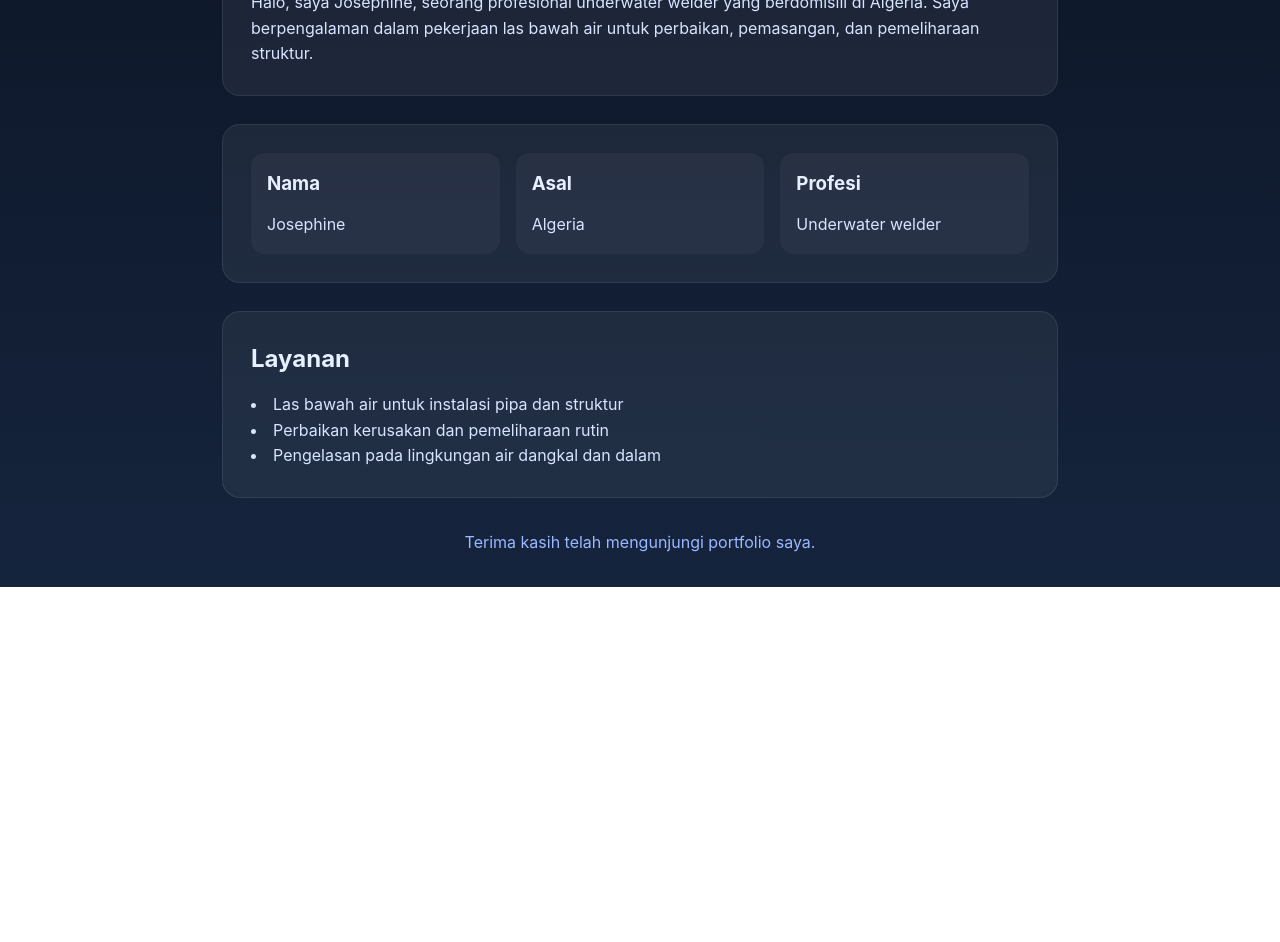
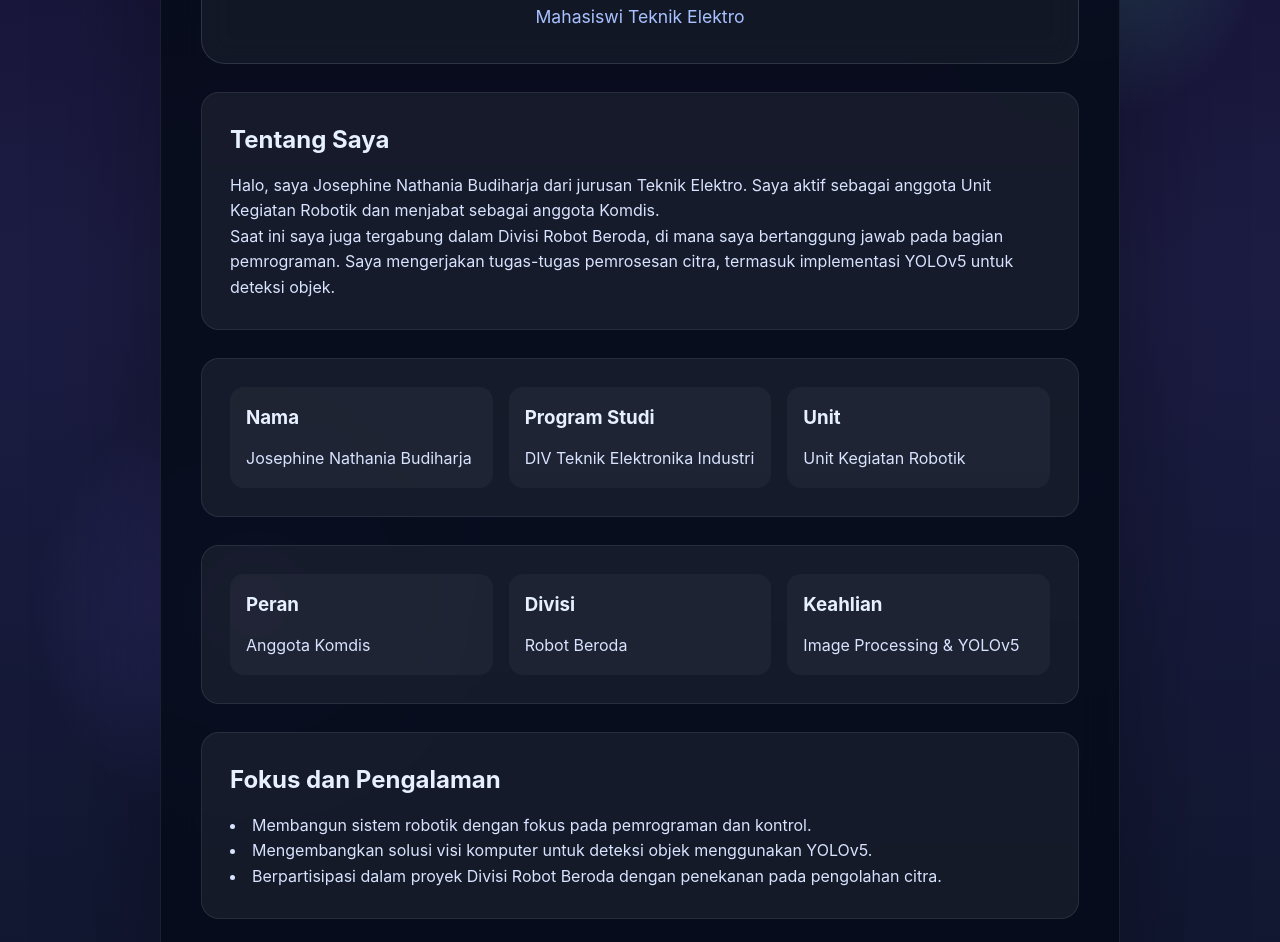
Before and after one commit to nataniajosevin-collab/11-mei-2026-REPO, a website: page public/index.html in a window 1280 px wide. Shown: the part 335-1277 px from the top of the page. Before the commit the page ends 922 px from the top, so only its background shows below. Drawn offline with Linux system fonts and the light colour scheme.

Commit message:
update website

```diff
--- a/public/index.html
+++ b/public/index.html
@@ -9,45 +9,66 @@
   <body>
     <main class="container">
       <header class="hero">
-        <h1>Josephine</h1>
-        <p class="subtitle">Underwater welder dari Algeria</p>
+        <img class="profile-photo" src="WhatsApp Image 2026-05-18 at 8.19.50 AM.jpeg" alt="Foto Josephine Nathania Budiharja" loading="lazy" />
+        <h1>Josephine Nathania Budiharja</h1>
+        <p class="subtitle">Mahasiswi Teknik Elektro</p>
       </header>
 
       <section class="card">
         <h2>Tentang Saya</h2>
         <p>
-          Halo, saya Josephine, seorang profesional underwater welder yang
-          berdomisili di Algeria. Saya berpengalaman dalam pekerjaan las bawah
-          air untuk perbaikan, pemasangan, dan pemeliharaan struktur.
+          Halo, saya Josephine Nathania Budiharja dari jurusan Teknik Elektro.
+          Saya aktif sebagai anggota Unit Kegiatan Robotik dan menjabat sebagai anggota
+          Komdis.
+        </p>
+        <p>
+          Saat ini saya juga tergabung dalam Divisi Robot Beroda, di mana saya
+          bertanggung jawab pada bagian pemrograman. Saya mengerjakan tugas-tugas
+          pemrosesan citra, termasuk implementasi YOLOv5 untuk deteksi objek.
         </p>
       </section>
 
       <section class="card info-grid">
         <div>
           <h3>Nama</h3>
-          <p>Josephine</p>
+          <p>Josephine Nathania Budiharja</p>
         </div>
         <div>
-          <h3>Asal</h3>
-          <p>Algeria</p>
+          <h3>Program Studi</h3>
+          <p>DIV Teknik Elektronika Industri</p>
         </div>
         <div>
-          <h3>Profesi</h3>
-          <p>Underwater welder</p>
+          <h3>Unit</h3>
+          <p>Unit Kegiatan Robotik</p>
+        </div>
+      </section>
+
+      <section class="card info-grid">
+        <div>
+          <h3>Peran</h3>
+          <p>Anggota Komdis</p>
+        </div>
+        <div>
+          <h3>Divisi</h3>
+          <p>Robot Beroda</p>
+        </div>
+        <div>
+          <h3>Keahlian</h3>
+          <p>Image Processing & YOLOv5</p>
         </div>
       </section>
 
       <section class="card">
-        <h2>Layanan</h2>
+        <h2>Fokus dan Pengalaman</h2>
         <ul>
-          <li>Las bawah air untuk instalasi pipa dan struktur</li>
-          <li>Perbaikan kerusakan dan pemeliharaan rutin</li>
-          <li>Pengelasan pada lingkungan air dangkal dan dalam</li>
+          <li>Membangun sistem robotik dengan fokus pada pemrograman dan kontrol.</li>
+          <li>Mengembangkan solusi visi komputer untuk deteksi objek menggunakan YOLOv5.</li>
+          <li>Berpartisipasi dalam proyek Divisi Robot Beroda dengan penekanan pada pengolahan citra.</li>
         </ul>
       </section>
 
       <footer class="footer">
-        <p>Terima kasih telah mengunjungi portfolio saya.</p>
+        <p>Selamat datang di portofolio saya. Terima kasih telah membaca.</p>
       </footer>
     </main>
   </body>
--- a/public/styles.css
+++ b/public/styles.css
@@ -6,16 +6,27 @@
 
 body {
   font-family: Inter, system-ui, sans-serif;
-  background: linear-gradient(180deg, #0b1221 0%, #15243d 100%);
+  background: radial-gradient(circle at top left, rgba(255, 131, 197, 0.26), transparent 18%),
+              radial-gradient(circle at 20% 70%, rgba(120, 100, 255, 0.22), transparent 16%),
+              radial-gradient(circle at 85% 20%, rgba(92, 255, 211, 0.18), transparent 12%),
+              linear-gradient(180deg, #140f2f 0%, #1c1c43 45%, #10172f 100%);
   color: #f4f7fb;
   min-height: 100vh;
   line-height: 1.6;
+  overflow-x: hidden;
 }
 
 .container {
-  max-width: 900px;
+  max-width: 960px;
   margin: 0 auto;
-  padding: 2rem;
+  padding: 2.5rem;
+  background: rgba(7, 12, 28, 0.92);
+  border-radius: 34px;
+  border: 1px solid rgba(255, 255, 255, 0.08);
+  box-shadow: 0 35px 120px rgba(0, 0, 0, 0.34);
+  backdrop-filter: blur(18px);
+  position: relative;
+  z-index: 1;
 }
 
 .hero {
@@ -25,6 +36,15 @@ body {
   border-radius: 24px;
   backdrop-filter: blur(12px);
   background: rgba(255, 255, 255, 0.05);
+}
+
+.profile-photo {
+  width: 150px;
+  height: 150px;
+  object-fit: cover;
+  border-radius: 50%;
+  border: 4px solid rgba(255, 255, 255, 0.18);
+  margin-bottom: 1rem;
 }
 
 .hero h1 {
```
Also changed, not shown: public/WhatsApp Image 2026-05-18 at 8.19.50 AM.jpeg (added).
